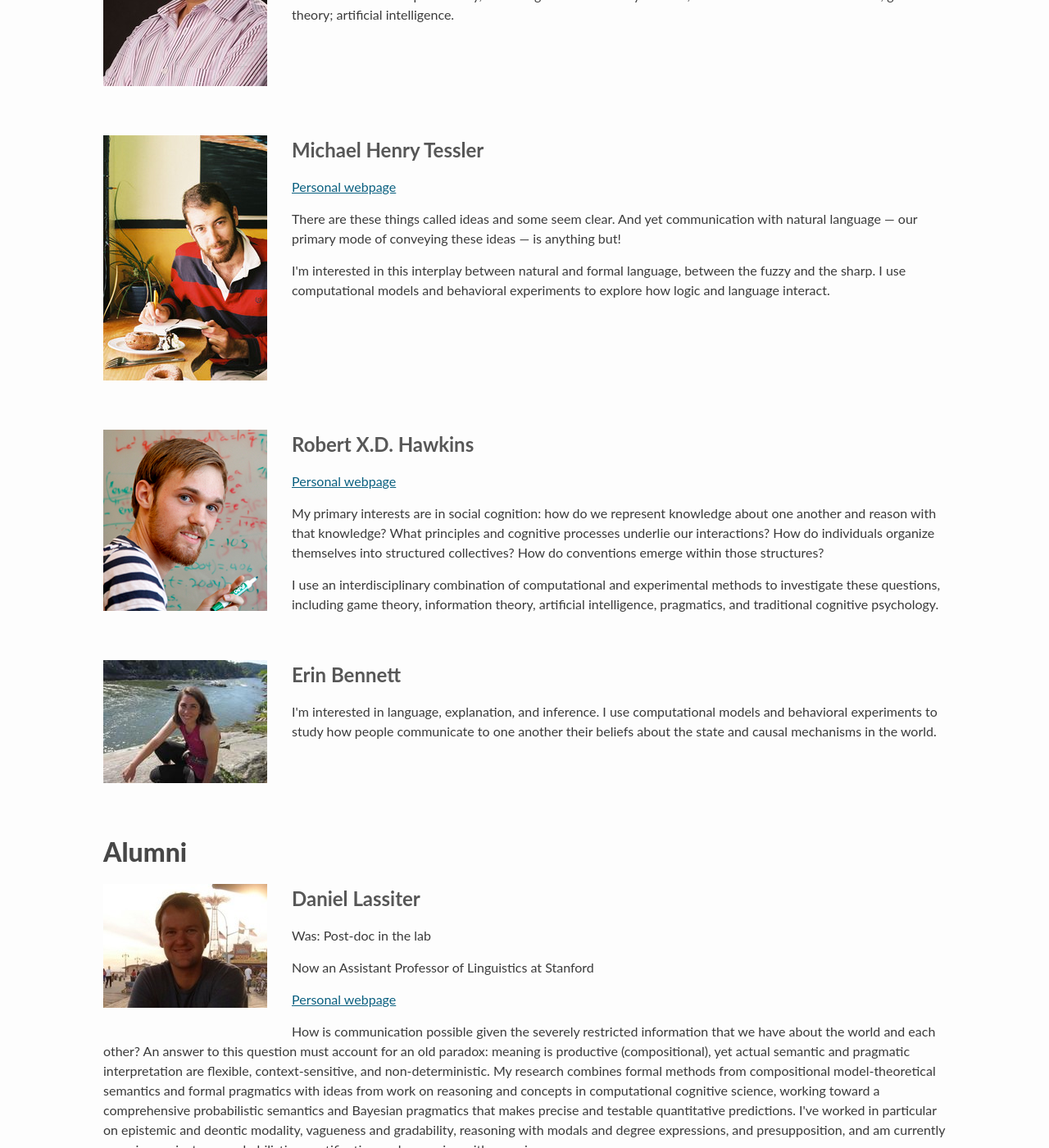
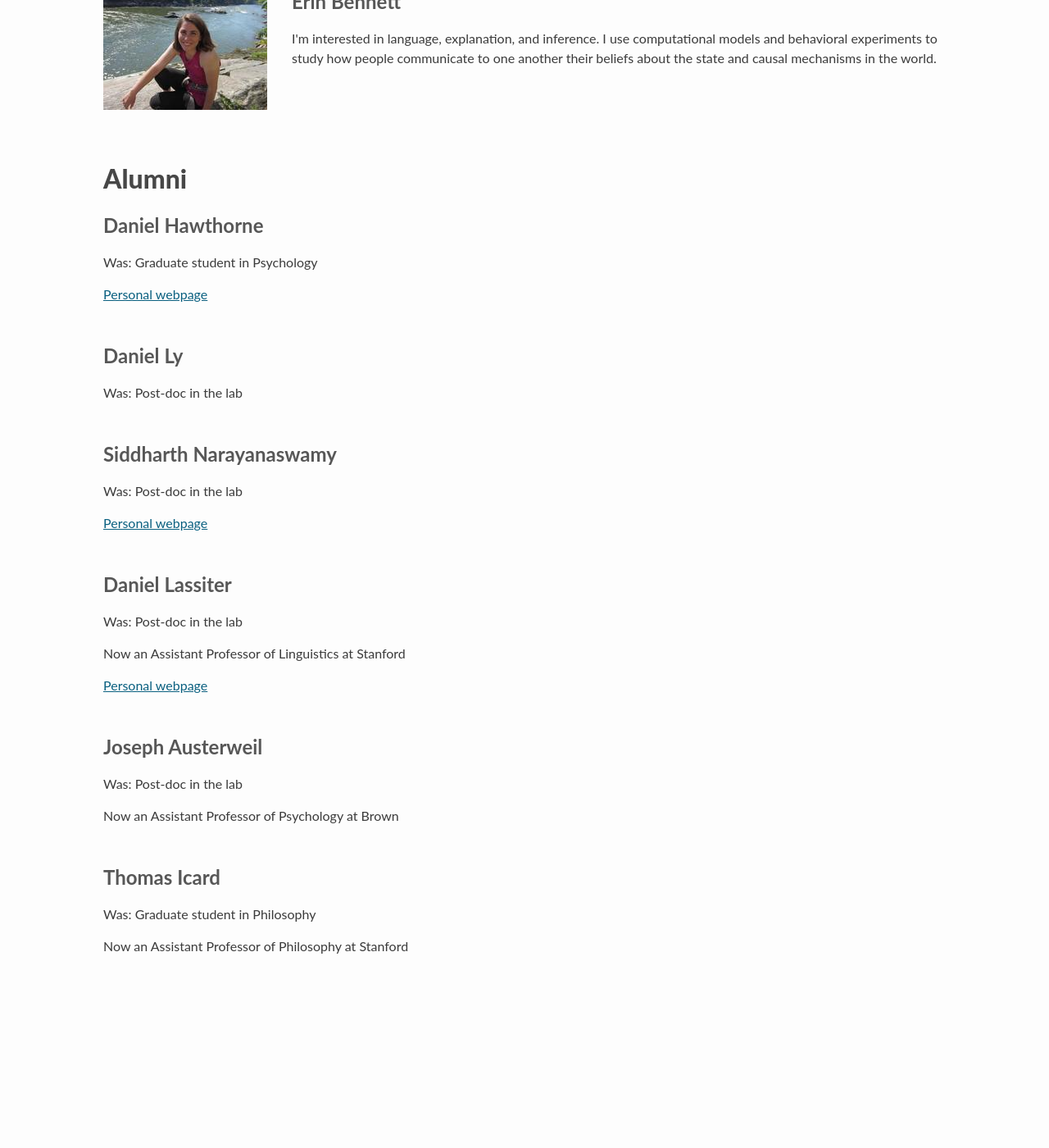
Before and after one commit to stanford-cocolab/cocolab.stanford.edu, a Jekyll site: the page built from 01-people.html, in a window 1280 px wide and 1400 px high, scrolled down 3307 px. Shown: the whole window at 82% size. Built offline with Jekyll 4.4.1, drawn with Linux system fonts in a browser that asks for light colours; Markdown is read by kramdown in place of the engine named in the settings; after the commit the page ends 4548 px from its top, so only the background shows below that; some of the changed text lies outside the part shown.

Commit message:
update people

```diff
--- a/_data/cocolab.yml
+++ b/_data/cocolab.yml
@@ -24,27 +24,6 @@
           the University of Osnabr&uuml;ck in 2008, and my PhD in Brain and
           Cognitive Sciences and Linguistics from the University of Rochester
           in 2013.
-    - name: Daniel Ly
-      img: danLy.jpg
-      bio:
-        - >
-          I am interested in automated science and developing closed-loop
-          methods to automatically discover the underlying structure in complex
-          phenomena which remain elusive to current approaches. I use
-          computational models to study how mechanistic models can be
-          automatically uncovered and how experiments can be optimally
-          designed to elicit behaviors that disambiguate competing models.
-          I've worked previously on inferring structure in dynamical systems
-          and I am currently pursuing projects for automated psychology
-          experiment design.
-        - >
-          I received my BASc in Engineering Science from the University of
-          Toronto in 2008, my MASc in Computer Engineering from the University
-          of Toronto in 2009, and my PhD in Mechanical Engineering from Cornell
-          University in 2013.
-    - name: Siddharth Narayanaswamy
-      img: sid.jpg
-      webpage: //www.iffsid.com/
     - name: Greg Scontras
       img: greg.jpg
       webpage: //web.stanford.edu/~scontras/Gregory_Scontras.html
@@ -87,19 +66,9 @@
           improve education. Using behavioral experiments and computational
           models, I investigate how people learn and generalize concepts and
           skills.
+    - name: Leon Bergen
 - role: Graduate Students
   people:
-    - name: Daniel Hawthorne
-      img: danH.jpg
-      webpage: //www.djthorne.org/
-      bio:
-        - >
-          I model the conceptual structures underpinning social cognition.
-          How do we understand other people’s choices in terms of their
-          traits, beliefs, and desires? How do we use this understanding
-          to learn from them and predict their behavior? To explore this
-          question, I've drawn upon social and cognitive psychology, decision
-          and information thoery, and computational approaches.
     - name: Justine Kao
       img: justine.jpg
       webpage: //web.stanford.edu/~justinek
@@ -160,25 +129,16 @@
           the state and causal mechanisms in the world.
 - role: Alumni
   people:
+    - name: Daniel Hawthorne
+      was: Graduate student in Psychology
+      webpage: //www.djthorne.org/
+    - name: Daniel Ly
+      was: Post-doc in the lab
+    - name: Siddharth Narayanaswamy
+      was: Post-doc in the lab
+      webpage: //www.iffsid.com/
     - name: Daniel Lassiter
-      img: danLass.jpg
       webpage: //www.stanford.edu/~danlass
-      bio:
-        - >
-          How is communication possible given the severely restricted
-          information that we have about the world and each other? An answer
-          to this question must account for an old paradox: meaning is
-          productive (compositional), yet actual semantic and pragmatic
-          interpretation are flexible, context-sensitive, and non-deterministic.
-          My research combines formal methods from compositional
-          model-theoretical semantics and formal pragmatics with ideas from
-          work on reasoning and concepts in computational cognitive science,
-          working toward a comprehensive probabilistic semantics and Bayesian
-          pragmatics that makes precise and testable quantitative predictions.
-          I've worked in particular on epistemic and deontic modality,
-          vagueness and gradability, reasoning with modals and degree
-          expressions, and presupposition, and am currently pursuing projects
-          on probabilistic quantification and reasoning with generics.
       was: Post-doc in the lab
       now: Now an Assistant Professor of Linguistics at Stanford
     - name: Joseph Austerweil
@@ -186,4 +146,4 @@
       now: Now an Assistant Professor of Psychology at Brown
     - name: Thomas Icard
       was: Graduate student in Philosophy
-      now: Now an assistant Professor of Philosophy at Stanford
+      now: Now an Assistant Professor of Philosophy at Stanford
```
